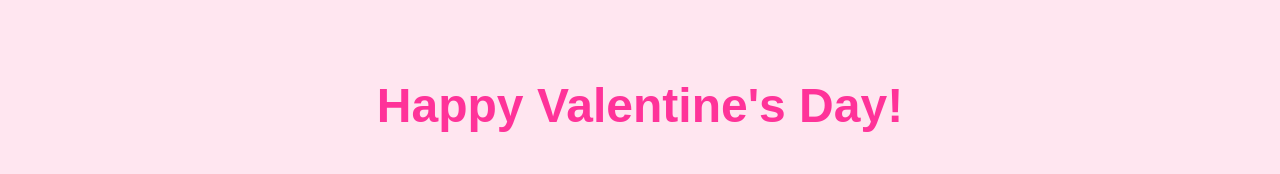
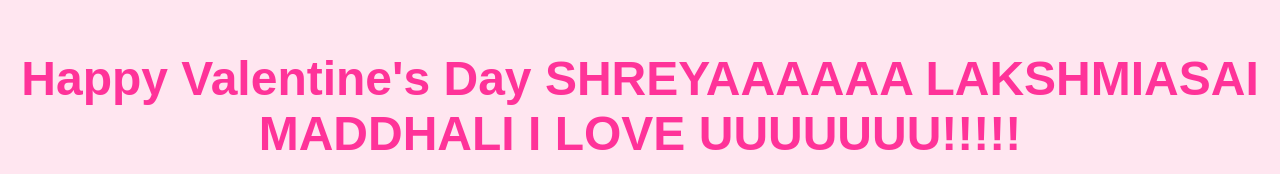
Before and after one commit to Rohan361/Valentines_Cat, a plain HTML site: page index.html in a window 1280 px wide. Shown: the part 147-321 px from the top of the page. Drawn offline with Linux system fonts and the light colour scheme.

Commit message:
Update index.html

```diff
--- a/index.html
+++ b/index.html
@@ -33,7 +33,7 @@
     </style>
 </head>
 <body>
-    <h1>Happy Valentine's Day!</h1>
+    <h1>Happy Valentine's Day SHREYAAAAAA LAKSHMIASAI MADDHALI I LOVE UUUUUUU!!!!!</h1>
     <p>I love you!</p>
     <img src="https://media.giphy.com/media/3oriO0OEd9QIDdllqo/giphy.gif" alt="Dancing Cat">
 </body>
```
